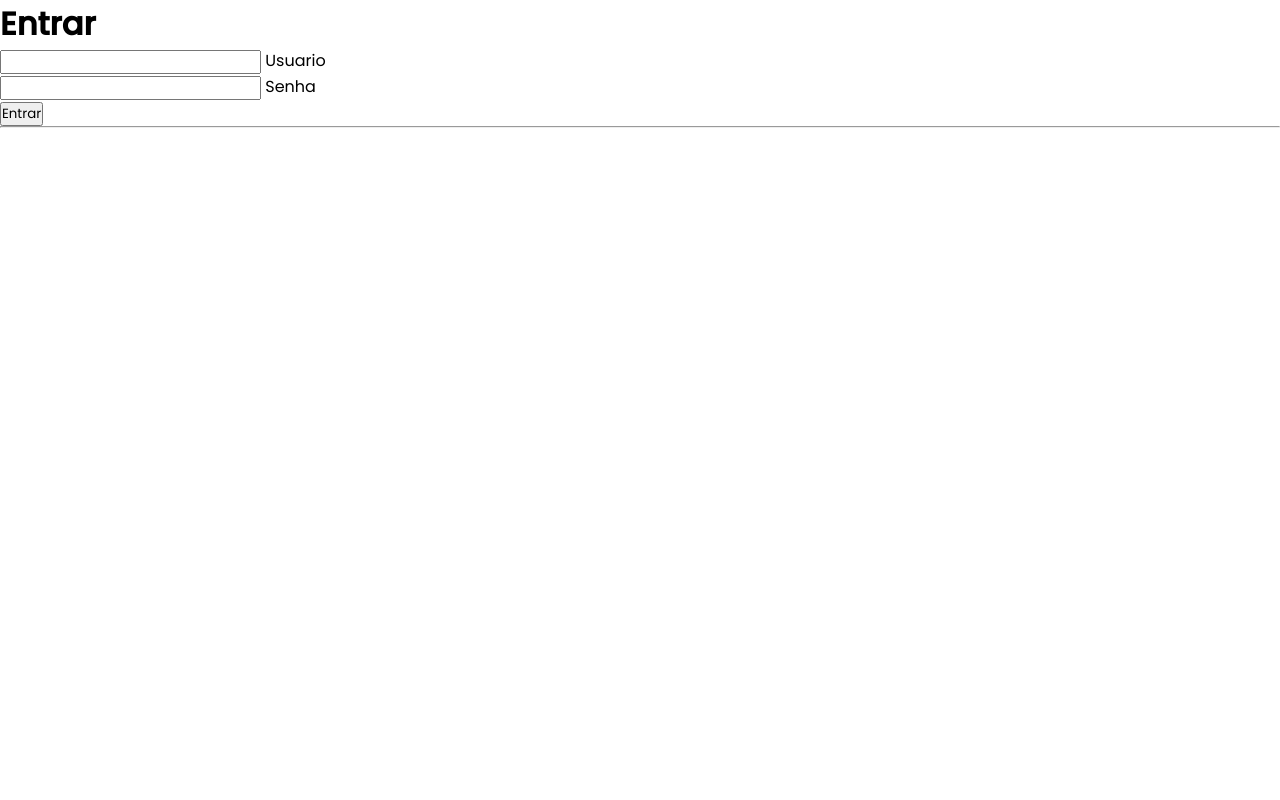
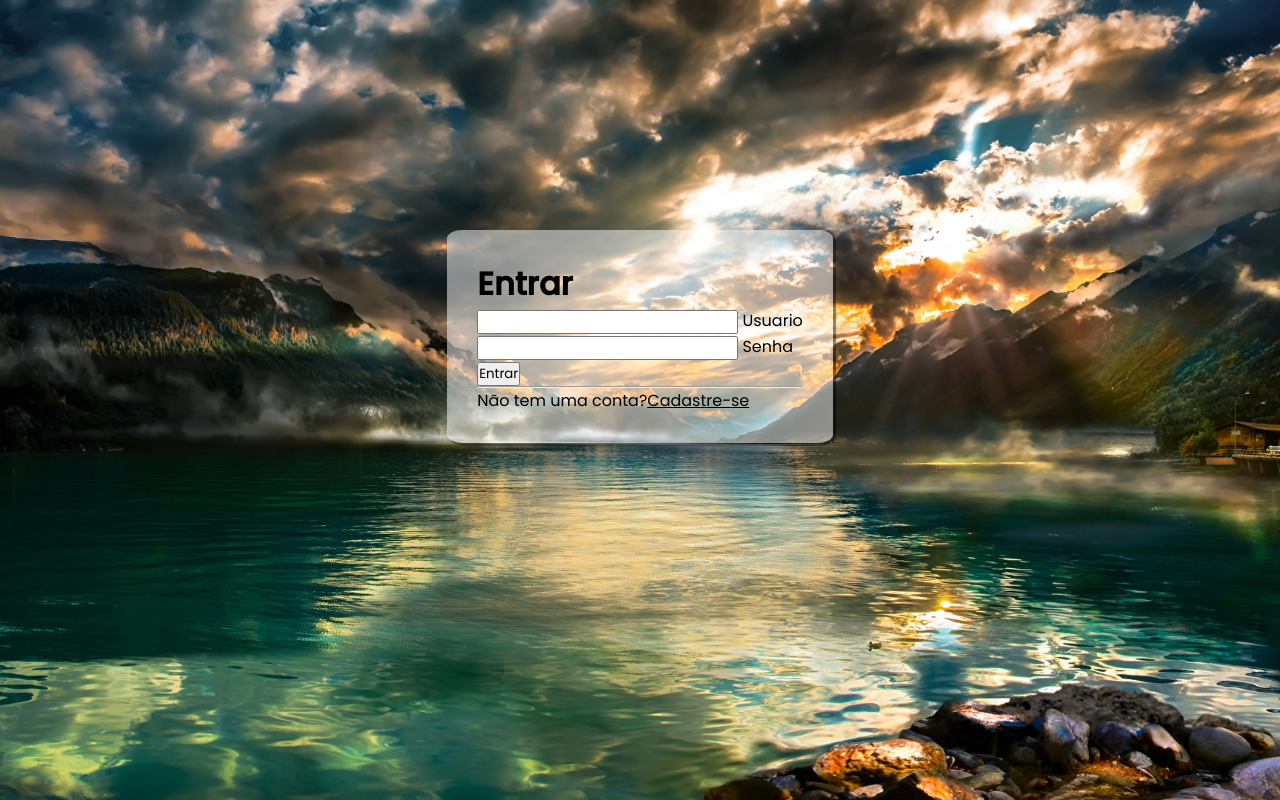
Before and after one commit to DouglasOkami/atividadeHTMLECSSszn, a plain HTML site: page projectLogin/index.html in a window 1280 px wide. Drawn offline with Linux system fonts and the light colour scheme.

Commit message:
estilizando com opacidade

```diff
--- a/projectLogin/css/style.css
+++ b/projectLogin/css/style.css
@@ -3,4 +3,32 @@
     padding: 0;
     margin: 0;
     font-family: "Poppins",sans-serif;
+    color: rgb(0, 0, 0);
 }
+
+body{
+    background-image: url(/image/agua.jpeg);
+    background-repeat: no-repeat;
+    background-size: cover;
+    object-fit: cover;
+    background-attachment: fixed;
+    text-decoration: none;
+    text-decoration-line: none;
+}
+
+.container{
+    display: flex;
+    justify-content: center;
+    width: 100%;
+    margin-top: 230px;
+}
+
+.card{
+    background-color: #ffffff80;
+    padding: 30px;
+    border-radius: 4%;
+    box-shadow: 3px 3px 1px 0px #00000070;
+    /*a mudança começa da direita. Primeiro 3px ta alterando
+    a parte direita seguinda pelo outro 3px que ta alterando em baixo,
+    o 1px a esquerda e 0px em cima*/
+}
--- a/projectLogin/index.html
+++ b/projectLogin/index.html
@@ -21,13 +21,14 @@
                 <label for="senha">Senha</label>
             </div>
 
-            <div>
+            <div class="justify-center">
                 <button>Entrar</button>
             </div>
 
-            <div>
+            <div class="justify-center">
                 <hr>
             </div>
+            <p>Não tem uma conta?<a href="#">Cadastre-se</a></p>
 
         </div><!-- Fim card-->
 
```
Also changed, not shown: projectLogin/image/Vulpes vulpes - The Red Fox. - Imgur.jpg (added), projectLogin/image/agua.jpeg (added), projectLogin/image/bonita.jpeg (added), 1 other file.
